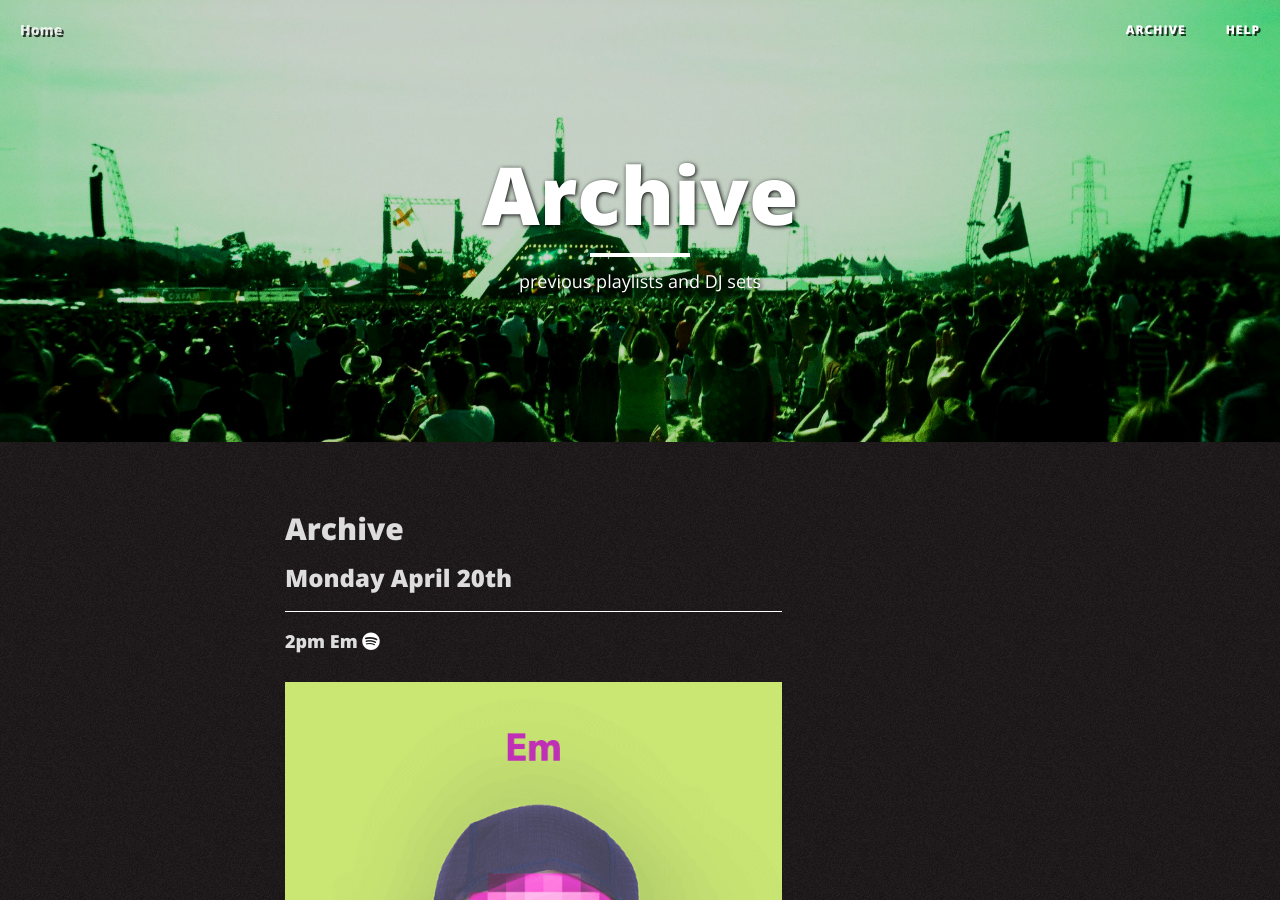
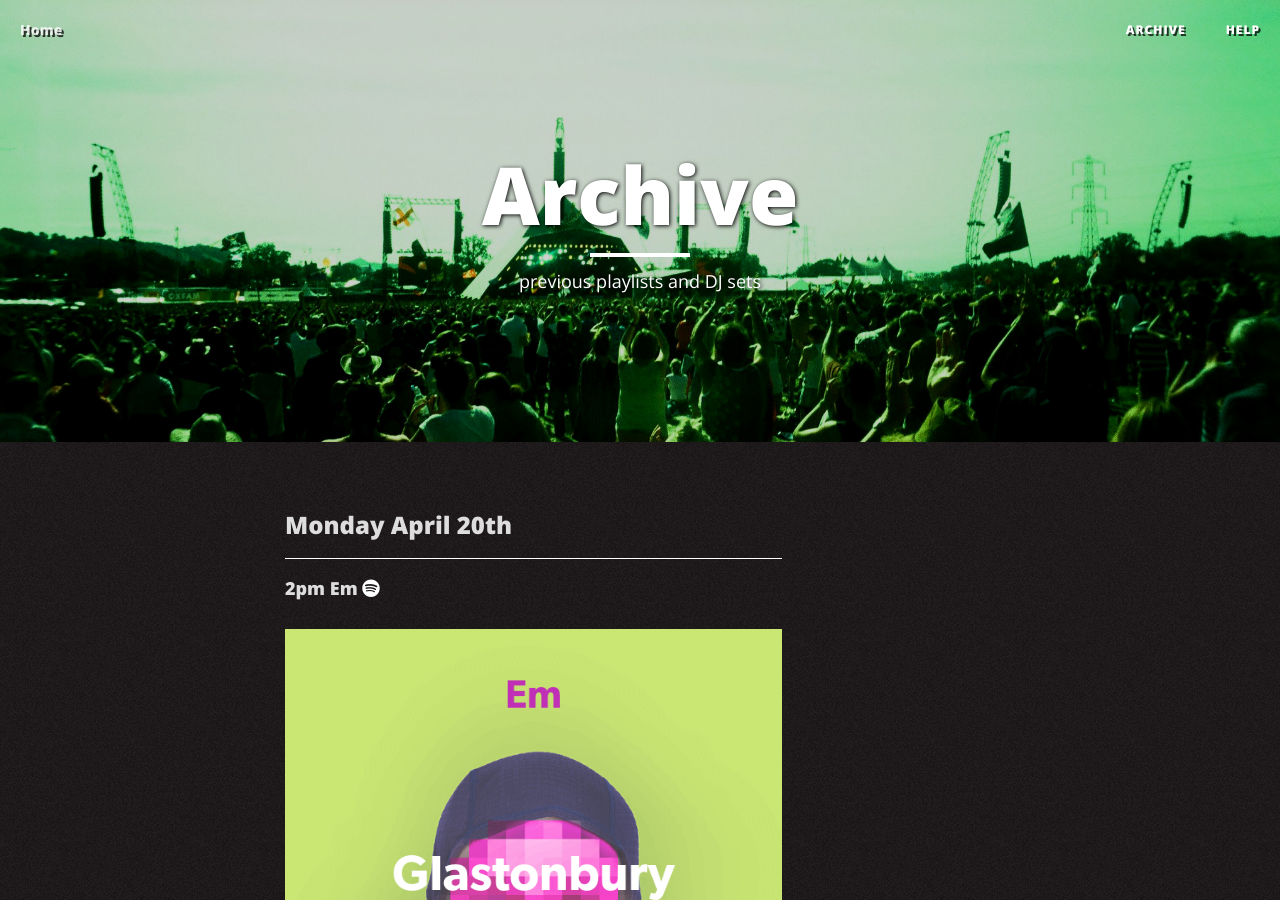
Before and after one commit to bobular/glastonauts.live, a Jekyll site: the page built from pages/archive.html, in a window 1280 px wide and 900 px high. Built offline with Jekyll 4.4.1, drawn with Linux system fonts in a browser that asks for light colours; nearby versions of some CDN libraries.

Commit message:
Schedule updates

```diff
--- a/_includes/archive.md
+++ b/_includes/archive.md
@@ -1,5 +1,3 @@
-## Archive
-
 ### Monday April 20th
 ---
 
```
Also changed, not shown: assets/owner/images/20200421-8pm.jpeg.
